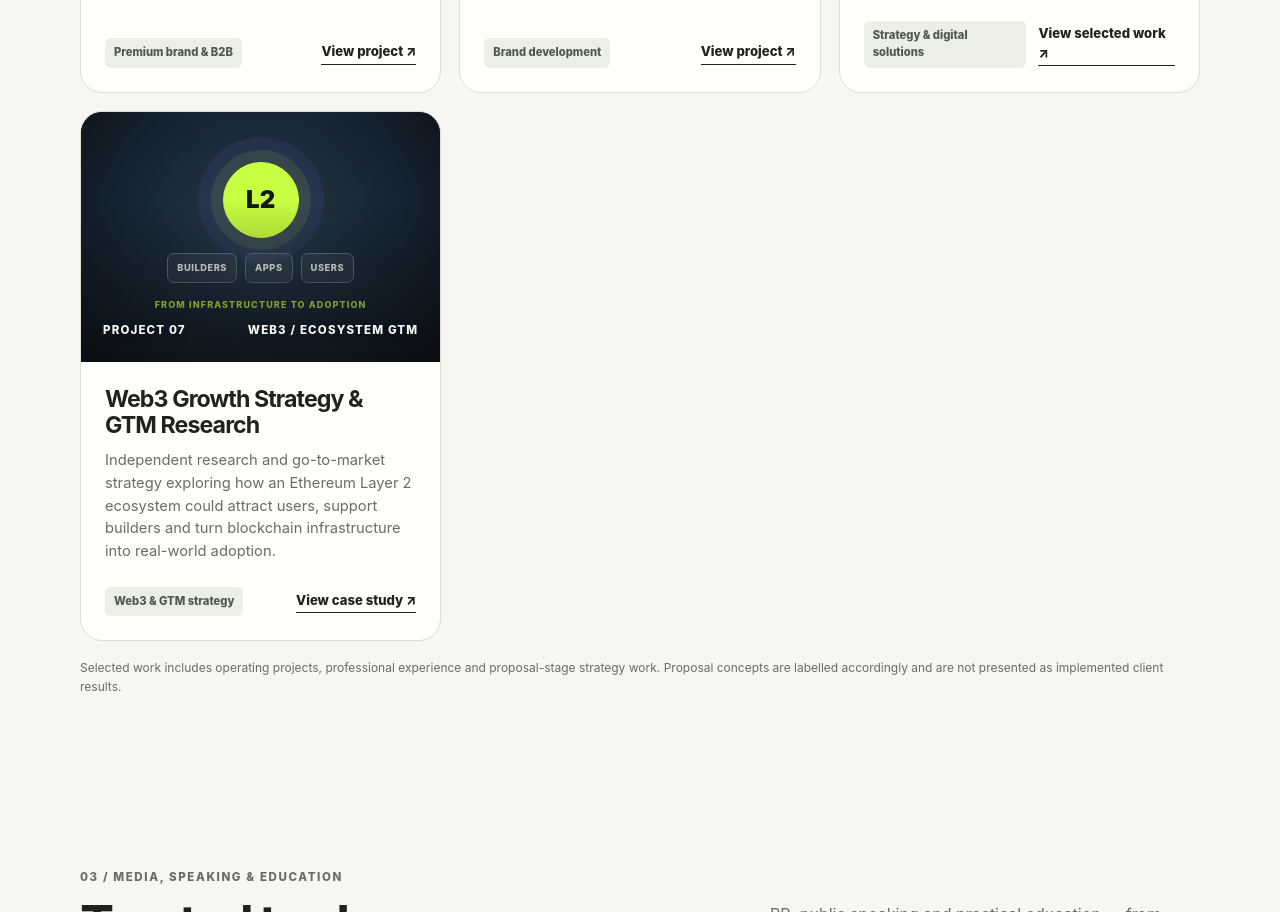
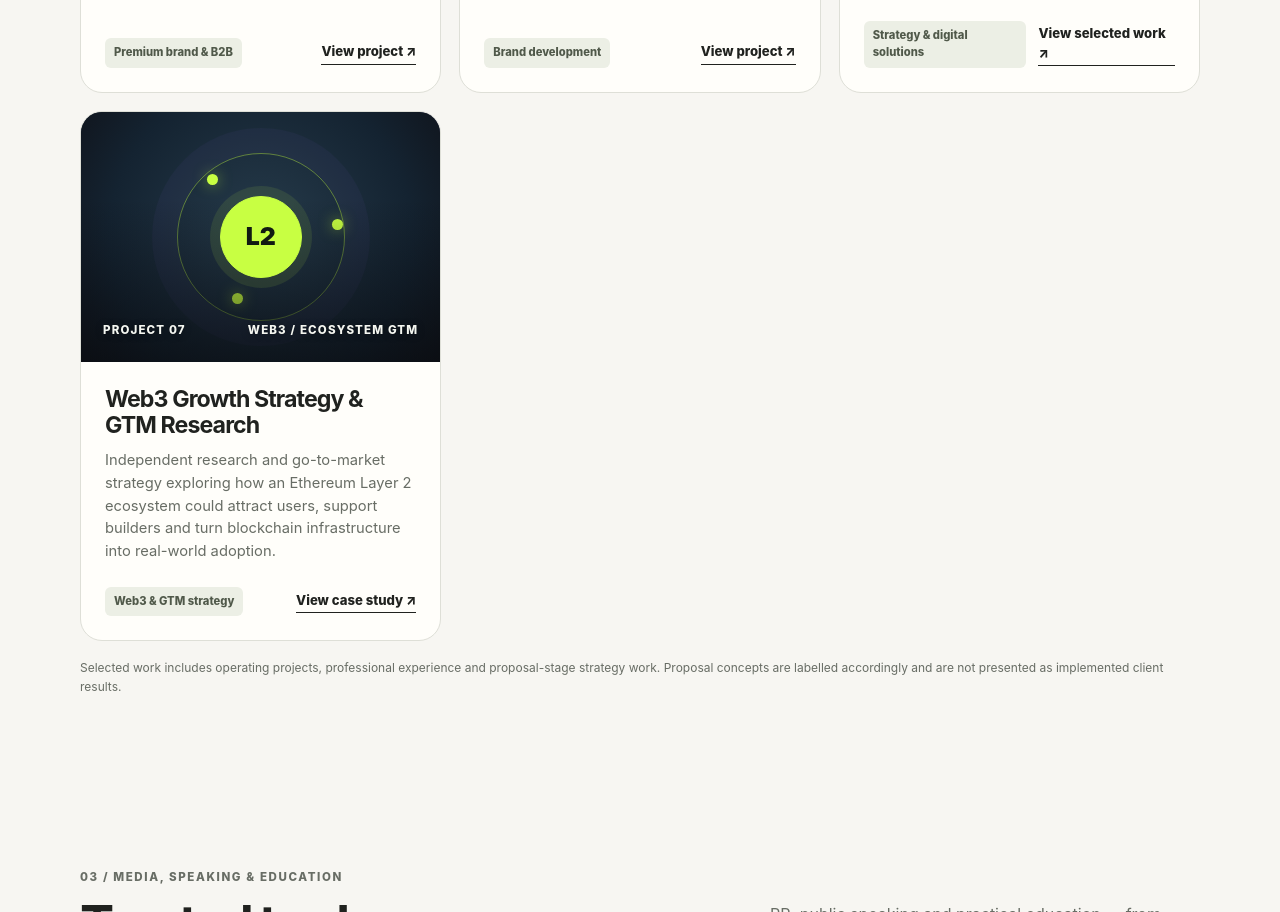
Before and after one commit to maryamdps/maryamdps.github.io, a plain HTML site: page index.html in a window 1280 px wide. Shown: the part 2751-3663 px from the top of the page. Drawn offline with Linux system fonts and the light colour scheme.

Commit message:
Simplify Web3 project card visual

```diff
--- a/index.html
+++ b/index.html
@@ -16,7 +16,7 @@
 .strategy-art:after{content:"GTM";position:absolute;left:9%;bottom:12%;font-size:clamp(3.5rem,7vw,6rem);font-weight:900;letter-spacing:-.09em;color:#f08a45}
 .strategy-lines{position:absolute;left:10%;top:18%;width:42%;height:2px;background:#f6f4ef;box-shadow:0 22px 0 #f6f4ef55,0 44px 0 #f6f4ef33}
 .v-antm{background:#f1eee8;color:#222}
-.v-layer2{background:radial-gradient(circle at 70% 25%,#35235b,#142331 72%);color:#f4f6f0}.v-layer2:after{background:linear-gradient(transparent,#08090c99)}.layer2-art{position:absolute;inset:0;display:flex;flex-direction:column;align-items:center;justify-content:center;gap:15px;background:radial-gradient(circle at center,#263b4b 0,#142331 68%,#10151d 100%)}.layer2-core{width:76px;height:76px;border:1px solid #c8ff42;border-radius:50%;display:grid;place-items:center;background:#c8ff42;color:#111a12;font-size:1.5rem;font-weight:950;box-shadow:0 0 0 12px #c8ff4218,0 0 0 25px #a56bff14}.layer2-nodes{display:flex;gap:8px}.layer2-nodes span{border:1px solid #63717b;background:#ffffff10;border-radius:7px;padding:7px 9px;font-size:.58rem;font-weight:850;letter-spacing:.06em;color:#f4f6f0}.layer2-foot{font-size:.56rem;font-weight:850;letter-spacing:.13em;color:#c8ff42}
+.v-layer2{background:radial-gradient(circle at 70% 25%,#35235b,#142331 72%);color:#f4f6f0}.v-layer2:after{background:linear-gradient(transparent,#08090c99)}.layer2-art{position:absolute;inset:0;display:grid;place-items:center;background:radial-gradient(circle at 50% 48%,#263b4b 0,#142331 68%,#10151d 100%)}.layer2-orbit{position:absolute;width:168px;height:168px;border:1px solid #c8ff4266;border-radius:50%;box-shadow:0 0 0 25px #a56bff0b}.layer2-core{position:relative;z-index:1;width:82px;height:82px;border:1px solid #c8ff42;border-radius:50%;display:grid;place-items:center;background:#c8ff42;color:#111a12;font-size:1.55rem;font-weight:950;box-shadow:0 0 0 10px #c8ff4218}.layer2-node{position:absolute;width:11px;height:11px;border-radius:50%;background:#c8ff42;box-shadow:0 0 14px #c8ff4280}.node-one{top:25%;left:35%}.node-two{right:27%;top:43%}.node-three{bottom:23%;left:42%}
 .v-antm .antm-art{position:absolute;inset:0;background:linear-gradient(135deg,#f4f1eb,#ded8ce);display:grid;place-items:center}
 .antm-sheet{width:64%;height:70%;background:#fff;border:1px solid #d7d1c8;box-shadow:0 18px 35px #2222;position:relative;padding:18px;display:flex;flex-direction:column;justify-content:space-between}
 .antm-word{font-size:clamp(1.5rem,3vw,2.8rem);font-weight:850;letter-spacing:.08em;color:#252525;border-bottom:2px solid #c6a978;padding-bottom:12px}
@@ -82,7 +82,7 @@
 <article class="project"><div class="visual v-product"><img class="visual-cover" src="https://assets.executivecentre.com/assets/TEC-HeroBanner-SG-SLT-Coworking-Lounge.jpg" alt="The Executive Centre premium coworking lounge" loading="lazy" style="object-fit:cover;object-position:center"><span class="num">PROJECT 04</span><span class="type">Premium / B2B</span></div><div class="project-body"><h3>The Executive Centre</h3><p>Social media management, brand positioning and content strategy for a premium flexible workspace brand, alongside KOL campaign research.</p><div class="project-foot"><span class="tag">Premium brand &amp; B2B</span><a class="text-link" href="/projects/the-executive-centre/" data-project="The Executive Centre">View project ↗</a></div></div></article>
 <article class="project"><div class="visual v-product"><img class="visual-cover" src="/projects/foodie-explorerz/FE%20Collection%20booth%20copy.jpeg" alt="Foodie Explorerz Collection pop-up activation"><span class="num">PROJECT 05</span><span class="type">Brand / Venture building</span></div><div class="project-body"><h3>Foodie Explorerz Collection</h3><p>Developing a consumer merchandise line through product ideation, creative direction, design, pricing, positioning and pop-up retail.</p><div class="project-foot"><span class="tag">Brand development</span><a class="text-link" href="/projects/fe-collection/" data-project="Foodie Explorerz Collection">View project ↗</a></div></div></article>
 <article class="project"><div class="visual v-gtm"><img class="visual-cover antm-cover" src="/projects/antm-limited/ANTM%20Homepage.png" alt="Corporate website homepage" loading="lazy"><span class="num">PROJECT 06</span><span class="type">Strategy / Consulting</span></div><div class="project-body"><h3>Selected Strategy &amp; Consulting Projects</h3><p>A selection of business strategy, digital presence and go-to-market projects across different industries.</p><div class="project-foot"><span class="tag">Strategy &amp; digital solutions</span><a class="text-link" href="/projects/growth-gtm-strategy/" data-project="Selected Strategy &amp; Consulting Projects">View selected work ↗</a></div></div></article>
-<article class="project"><div class="visual v-layer2"><div class="layer2-art" aria-hidden="true"><div class="layer2-core">L2</div><div class="layer2-nodes"><span>BUILDERS</span><span>APPS</span><span>USERS</span></div><div class="layer2-foot">FROM INFRASTRUCTURE TO ADOPTION</div></div><span class="num">PROJECT 07</span><span class="type">Web3 / Ecosystem GTM</span></div><div class="project-body"><h3>Web3 Growth Strategy &amp; GTM Research</h3><p>Independent research and go-to-market strategy exploring how an Ethereum Layer 2 ecosystem could attract users, support builders and turn blockchain infrastructure into real-world adoption.</p><div class="project-foot"><span class="tag">Web3 &amp; GTM strategy</span><a class="text-link" href="https://maryamdps.github.io/web3-ecosystem-growth-lab-preview/" target="_blank" rel="noopener noreferrer" data-project="Web3 Growth Strategy &amp; GTM Research">View case study ↗</a></div></div></article>
+<article class="project"><div class="visual v-layer2"><div class="layer2-art" aria-hidden="true"><div class="layer2-orbit"></div><div class="layer2-core">L2</div><span class="layer2-node node-one"></span><span class="layer2-node node-two"></span><span class="layer2-node node-three"></span></div><span class="num">PROJECT 07</span><span class="type">Web3 / Ecosystem GTM</span></div><div class="project-body"><h3>Web3 Growth Strategy &amp; GTM Research</h3><p>Independent research and go-to-market strategy exploring how an Ethereum Layer 2 ecosystem could attract users, support builders and turn blockchain infrastructure into real-world adoption.</p><div class="project-foot"><span class="tag">Web3 &amp; GTM strategy</span><a class="text-link" href="https://maryamdps.github.io/web3-ecosystem-growth-lab-preview/" target="_blank" rel="noopener noreferrer" data-project="Web3 Growth Strategy &amp; GTM Research">View case study ↗</a></div></div></article>
 </div><p class="note">Selected work includes operating projects, professional experience and proposal-stage strategy work. Proposal concepts are labelled accordingly and are not presented as implemented client results.</p></div></section>
 
 <section id="media"><div class="wrap">
```
